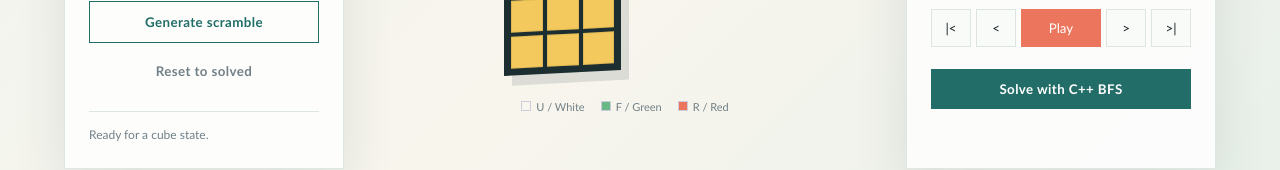
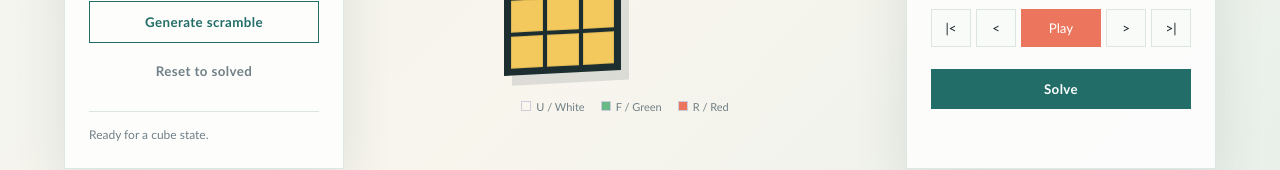
Before and after one commit to BD811/Rubik-s-Cube-Solver, a website: page frontend/index.html in a window 1280 px wide. Shown: the part 536-706 px from the top of the page. Drawn offline with Linux system fonts and the light colour scheme.

Commit message:
Update solve button text in solution panel

```diff
--- a/frontend/index.html
+++ b/frontend/index.html
@@ -12,7 +12,7 @@
     <section class="workspace">
       <aside class="panel editor-panel"><div class="panel-heading"><div><p class="eyebrow">01 / Input</p><h2>Map your cube</h2></div><span class="badge">54 stickers</span></div><p class="hint">Select a color, then click stickers in the net. Centers are fixed.</p><div id="palette" class="palette"></div><div class="editor-actions"><button id="validate" class="button primary">Validate cube</button><button id="scramble" class="button ghost">Generate scramble</button><button id="reset" class="button text">Reset to solved</button></div><div id="validation" class="message" role="status">Ready for a cube state.</div></aside>
       <section class="cube-stage"><div class="stage-label"><span>Live state</span><span id="state-count">Solved</span></div><div id="cube-net" class="cube-net" aria-label="Interactive cube sticker net"></div><div class="legend"><span><b class="legend-swatch white"></b>U / White</span><span><b class="legend-swatch green"></b>F / Green</span><span><b class="legend-swatch red"></b>R / Red</span></div></section>
-      <aside class="panel solution-panel"><div class="panel-heading"><div><p class="eyebrow">02 / Solve</p><h2>Search result</h2></div><span id="move-count" class="big-number">--</span></div><div class="solution-line"><span>Solution sequence</span><strong id="solution">Awaiting validation</strong></div><div class="current-move"><span>Current move</span><strong id="current-move">-</strong></div><div class="progress-row"><span>Progress</span><strong id="progress">0 / 0</strong></div><div class="progress-track"><i id="progress-bar"></i></div><div class="controls"><button id="first" class="icon-button" title="First move">|&lt;</button><button id="previous" class="icon-button" title="Previous move">&lt;</button><button id="play" class="play-button" title="Play or pause">Play</button><button id="next" class="icon-button" title="Next move">&gt;</button><button id="last" class="icon-button" title="Last move">&gt;|</button></div><button id="solve" class="button solve-button">Solve with C++ BFS</button><div id="benchmark" class="benchmark"></div></aside>
+      <aside class="panel solution-panel"><div class="panel-heading"><div><p class="eyebrow">02 / Solve</p><h2>Search result</h2></div><span id="move-count" class="big-number">--</span></div><div class="solution-line"><span>Solution sequence</span><strong id="solution">Awaiting validation</strong></div><div class="current-move"><span>Current move</span><strong id="current-move">-</strong></div><div class="progress-row"><span>Progress</span><strong id="progress">0 / 0</strong></div><div class="progress-track"><i id="progress-bar"></i></div><div class="controls"><button id="first" class="icon-button" title="First move">|&lt;</button><button id="previous" class="icon-button" title="Previous move">&lt;</button><button id="play" class="play-button" title="Play or pause">Play</button><button id="next" class="icon-button" title="Next move">&gt;</button><button id="last" class="icon-button" title="Last move">&gt;|</button></div><button id="solve" class="button solve-button">Solve </button><div id="benchmark" class="benchmark"></div></aside>
     </section>
     <footer><span>State model: 54 stickers</span><span>Bidirectional BFS / bounded depth</span><span>Vanilla HTML, CSS &amp; JS</span></footer>
   </main>
```
